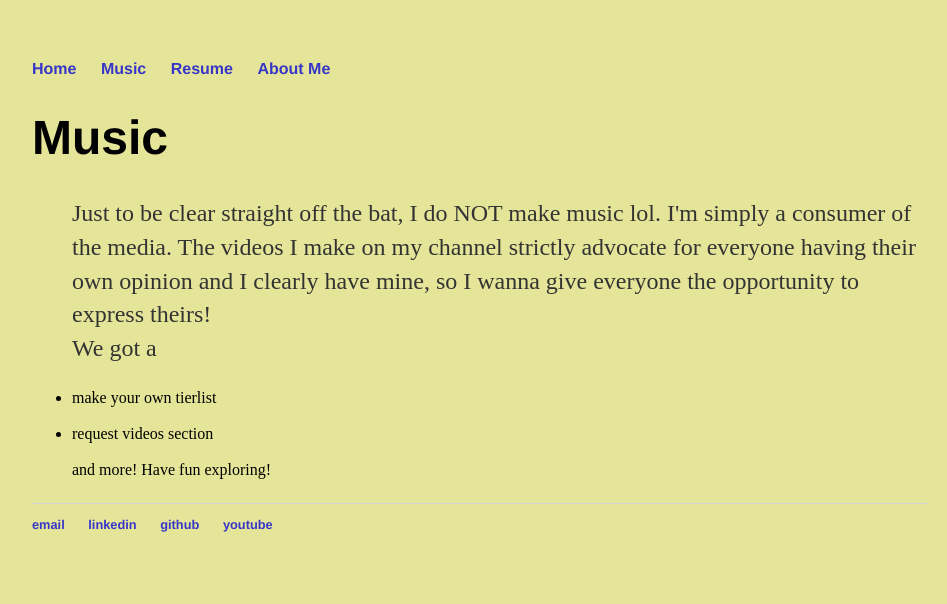
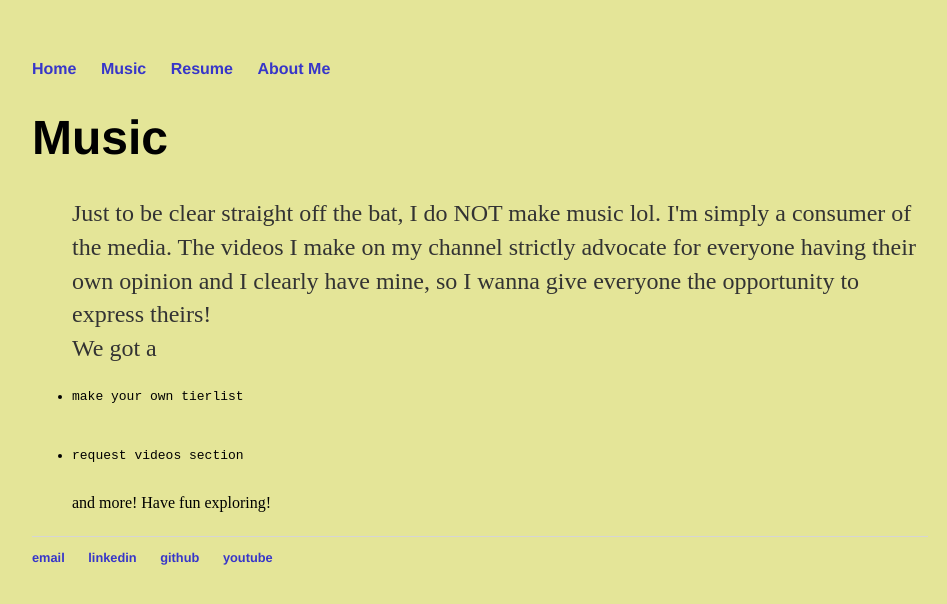
Before and after one commit to n8silveira/n8silveira.github.io, a Jekyll site: the page built from music/index.html, in a window 1280 px wide. Shown: the top 604 px of the page, without its empty margins (160-1107 px from the left). Built offline with Jekyll 4.4.1, drawn with Linux system fonts in a browser that asks for light colours.

```diff
--- a/music/index.html
+++ b/music/index.html
@@ -8,8 +8,8 @@ title: Music
       of the media. The videos I make on my channel strictly advocate for everyone having their
       own opinion and I clearly have mine, so I wanna give everyone the opportunity to express theirs!<br>
 	    We got a<br>
-	    <li>make your own tierlist</li><br>
-	    <li>request videos section</li><br>
+	    <pre><li>make your own tierlist</li></pre><br>
+	    <pre><li>request videos section</li></pre><br>
 	    and more! Have fun exploring!
     </p>
     <ul></ul>
```
